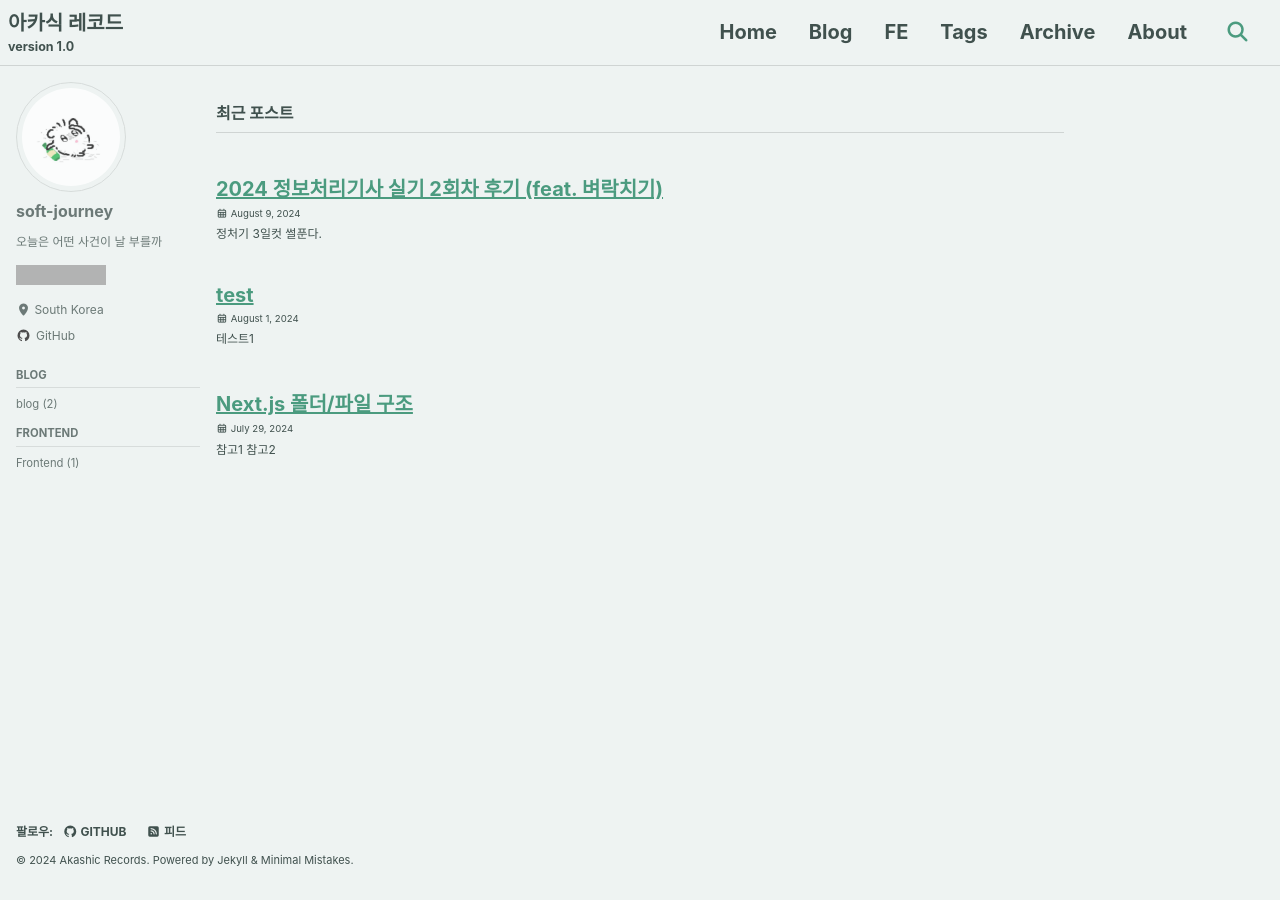
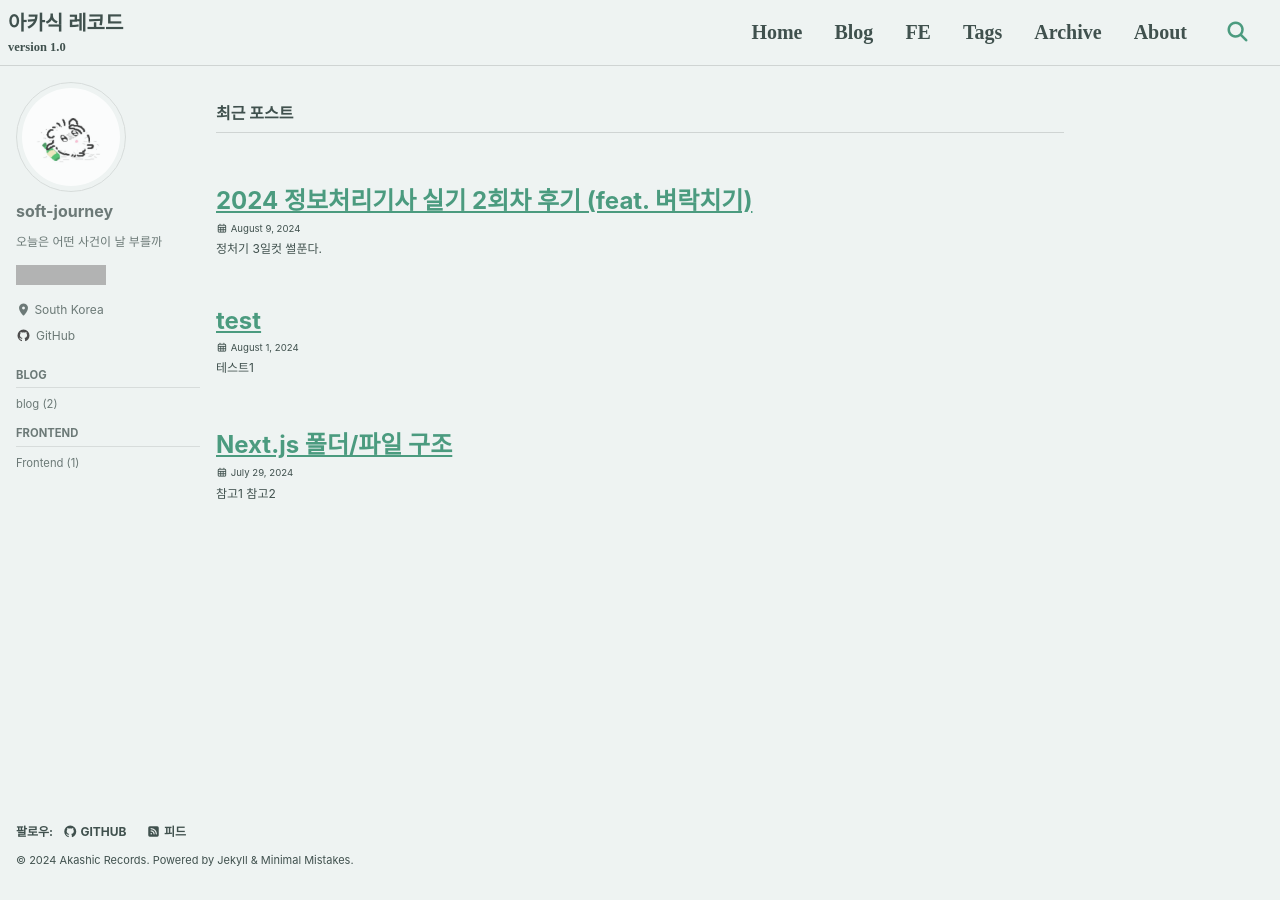
Before and after one commit to LogVentureIO/LogVentureIO.github.io, a Jekyll site: the page built from index.html, in a window 1280 px wide. Built offline with Jekyll 4.4.1, drawn with Linux system fonts in a browser that asks for light colours; cached includes are drawn as plain includes; some web fonts are replaced; the list of posts is cut into pages by our own code; grey boxes are pictures that could not be loaded.

Commit message:
masthead font update

```diff
--- a/_sass/minimal-mistakes/_masthead.scss
+++ b/_sass/minimal-mistakes/_masthead.scss
@@ -64,6 +64,7 @@
   margin-inline: 0;
   width: 100%;
   clear: both;
+  font-family: "UhBeeSe_hyun";
 
   .site-nav {
     margin-inline-start: 0;
--- a/_sass/minimal-mistakes/_variables.scss
+++ b/_sass/minimal-mistakes/_variables.scss
@@ -45,9 +45,9 @@ $type-size-7: 0.6875em !default; // ~11px
 $type-size-8: 0.625em !default; // ~10px
 
 /* headline scale */
-$h-size-1: 1.563em !default; // ~25.008px
-$h-size-2: 1.25em !default; // ~20px
-$h-size-3: 1.125em !default; // ~18px
+$h-size-1: 1.7em !default; // ~25.008px
+$h-size-2: 1.5em !default; // ~20px
+$h-size-3: 1.3em !default; // ~18px
 $h-size-4: 1.0625em !default; // ~17px
 $h-size-5: 1.03125em !default; // ~16.5px
 $h-size-6: 1em !default; // ~16px
--- a/assets/css/main.scss
+++ b/assets/css/main.scss
@@ -48,27 +48,9 @@ search: false
 }
 
 @font-face {
-  font-family: "MaruBuriLight";
-  src: url(https://hangeul.pstatic.net/hangeul_static/webfont/MaruBuri/MaruBuri-Light.eot);
-  src: url(https://hangeul.pstatic.net/hangeul_static/webfont/MaruBuri/MaruBuri-Light.eot?#iefix)
-      format("embedded-opentype"),
-    url(https://hangeul.pstatic.net/hangeul_static/webfont/MaruBuri/MaruBuri-Light.woff2)
-      format("woff2"),
-    url(https://hangeul.pstatic.net/hangeul_static/webfont/MaruBuri/MaruBuri-Light.woff)
-      format("woff"),
-    url(https://hangeul.pstatic.net/hangeul_static/webfont/MaruBuri/MaruBuri-Light.ttf)
-      format("truetype");
+  font-family: "UhBeeSe_hyun";
+  src: url("https://gcore.jsdelivr.net/gh/projectnoonnu/noonfonts_five@.2.0/UhBeeSe_hyun.woff")
+    format("woff");
+  font-weight: normal;
+  font-style: normal;
 }
-
-@font-face {
-  font-family: "MaruBuriExtraLight";
-  src: url(https://hangeul.pstatic.net/hangeul_static/webfont/MaruBuri/MaruBuri-ExtraLight.eot);
-  src: url(https://hangeul.pstatic.net/hangeul_static/webfont/MaruBuri/MaruBuri-ExtraLight.eot?#iefix)
-      format("embedded-opentype"),
-    url(https://hangeul.pstatic.net/hangeul_static/webfont/MaruBuri/MaruBuri-ExtraLight.woff2)
-      format("woff2"),
-    url(https://hangeul.pstatic.net/hangeul_static/webfont/MaruBuri/MaruBuri-ExtraLight.woff)
-      format("woff"),
-    url(https://hangeul.pstatic.net/hangeul_static/webfont/MaruBuri/MaruBuri-ExtraLight.ttf)
-      format("truetype");
-}
```
